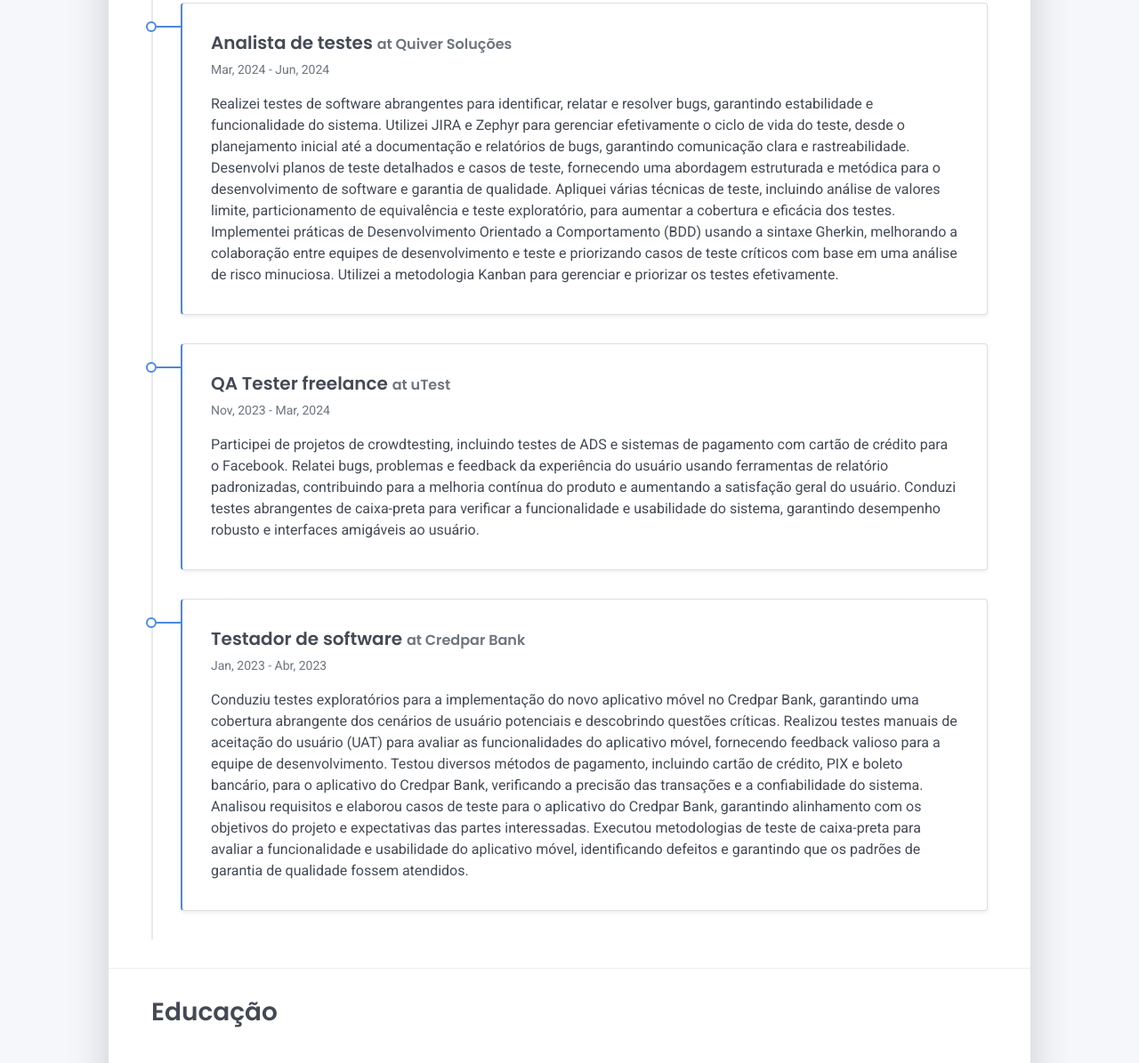
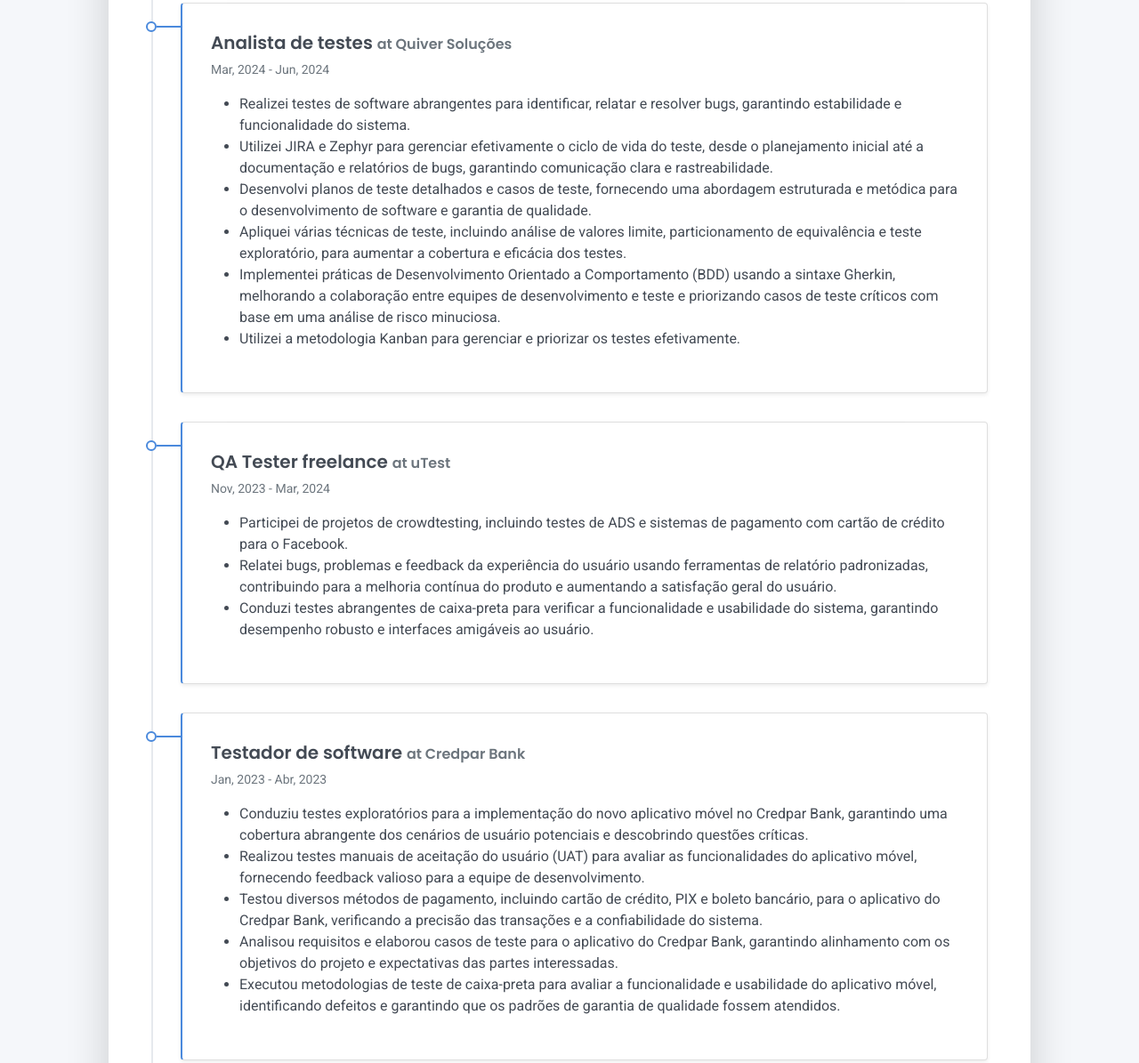
Before and after one commit to gmap888/curriculo, a plain HTML site: page index.html in a window 1280 px wide. Shown: the part 1603-2798 px from the top of the page at 89% size. Drawn offline with nearby package versions, Linux system fonts and the light colour scheme; a script that the page names is missing.

Commit message:
Update index.html

```diff
--- a/index.html
+++ b/index.html
@@ -162,32 +162,43 @@
           <div class="h5 mb-1">
             Analista de testes <span class="text-muted h6">at Quiver Soluções</span></div>
           <div class="text-muted text-small mb-2">Mar, 2024 - Jun, 2024</div>
-          <div>Realizei testes de software abrangentes para identificar, relatar e resolver bugs, garantindo estabilidade e funcionalidade do sistema.
-            Utilizei JIRA e Zephyr para gerenciar efetivamente o ciclo de vida do teste, desde o planejamento inicial até a documentação e relatórios de bugs, garantindo comunicação clara e rastreabilidade.
-            Desenvolvi planos de teste detalhados e casos de teste, fornecendo uma abordagem estruturada e metódica para o desenvolvimento de software e garantia de qualidade.
-            Apliquei várias técnicas de teste, incluindo análise de valores limite, particionamento de equivalência e teste exploratório, para aumentar a cobertura e eficácia dos testes.
-            Implementei práticas de Desenvolvimento Orientado a Comportamento (BDD) usando a sintaxe Gherkin, melhorando a colaboração entre equipes de desenvolvimento e teste e priorizando casos de teste críticos com base em uma análise de risco minuciosa.
-            Utilizei a metodologia Kanban para gerenciar e priorizar os testes efetivamente.</div>
+          <div>
+            <ul>
+            <li>Realizei testes de software abrangentes para identificar, relatar e resolver bugs, garantindo estabilidade e funcionalidade do sistema.</li>
+            <li>Utilizei JIRA e Zephyr para gerenciar efetivamente o ciclo de vida do teste, desde o planejamento inicial até a documentação e relatórios de bugs, garantindo comunicação clara e rastreabilidade.</li>
+            <li>Desenvolvi planos de teste detalhados e casos de teste, fornecendo uma abordagem estruturada e metódica para o desenvolvimento de software e garantia de qualidade.</li>
+            <li>Apliquei várias técnicas de teste, incluindo análise de valores limite, particionamento de equivalência e teste exploratório, para aumentar a cobertura e eficácia dos testes.</li>
+            <li>Implementei práticas de Desenvolvimento Orientado a Comportamento (BDD) usando a sintaxe Gherkin, melhorando a colaboração entre equipes de desenvolvimento e teste e priorizando casos de teste críticos com base em uma análise de risco minuciosa.</li>
+            <li>Utilizei a metodologia Kanban para gerenciar e priorizar os testes efetivamente.
+          </ul>
+          </div>
         </div>
       </div>
       <div class="timeline-card timeline-card-primary card shadow-sm">
         <div class="card-body">
           <div class="h5 mb-1">QA Tester freelance <span class="text-muted h6">at uTest</span></div>
           <div class="text-muted text-small mb-2">Nov, 2023 - Mar, 2024</div>
-          <div>Participei de projetos de crowdtesting, incluindo testes de ADS e sistemas de pagamento com cartão de crédito para o Facebook.
-            Relatei bugs, problemas e feedback da experiência do usuário usando ferramentas de relatório padronizadas, contribuindo para a melhoria contínua do produto e aumentando a satisfação geral do usuário.
-            Conduzi testes abrangentes de caixa-preta para verificar a funcionalidade e usabilidade do sistema, garantindo desempenho robusto e interfaces amigáveis ao usuário.</div>
+          <div>
+            <ul>
+            <li>Participei de projetos de crowdtesting, incluindo testes de ADS e sistemas de pagamento com cartão de crédito para o Facebook. </li>
+            <li>Relatei bugs, problemas e feedback da experiência do usuário usando ferramentas de relatório padronizadas, contribuindo para a melhoria contínua do produto e aumentando a satisfação geral do usuário. </li>
+            <li>Conduzi testes abrangentes de caixa-preta para verificar a funcionalidade e usabilidade do sistema, garantindo desempenho robusto e interfaces amigáveis ao usuário. </li>
+         </ul>
+          </div>
         </div>
       </div>
       <div class="timeline-card timeline-card-primary card shadow-sm">
         <div class="card-body">
           <div class="h5 mb-1">Testador de software <span class="text-muted h6">at Credpar Bank</span></div>
           <div class="text-muted text-small mb-2">Jan, 2023 - Abr, 2023</div>
-          <div>Conduziu testes exploratórios para a implementação do novo aplicativo móvel no Credpar Bank, garantindo uma cobertura abrangente dos cenários de usuário potenciais e descobrindo questões críticas.
-            Realizou testes manuais de aceitação do usuário (UAT) para avaliar as funcionalidades do aplicativo móvel, fornecendo feedback valioso para a equipe de desenvolvimento.
-            Testou diversos métodos de pagamento, incluindo cartão de crédito, PIX e boleto bancário, para o aplicativo do Credpar Bank, verificando a precisão das transações e a confiabilidade do sistema.
-            Analisou requisitos e elaborou casos de teste para o aplicativo do Credpar Bank, garantindo alinhamento com os objetivos do projeto e expectativas das partes interessadas.
-            Executou metodologias de teste de caixa-preta para avaliar a funcionalidade e usabilidade do aplicativo móvel, identificando defeitos e garantindo que os padrões de garantia de qualidade fossem atendidos.</div>
+          <div>
+            <ul>
+            <li>Conduziu testes exploratórios para a implementação do novo aplicativo móvel no Credpar Bank, garantindo uma cobertura abrangente dos cenários de usuário potenciais e descobrindo questões críticas.
+            <li>Realizou testes manuais de aceitação do usuário (UAT) para avaliar as funcionalidades do aplicativo móvel, fornecendo feedback valioso para a equipe de desenvolvimento.
+            <li>Testou diversos métodos de pagamento, incluindo cartão de crédito, PIX e boleto bancário, para o aplicativo do Credpar Bank, verificando a precisão das transações e a confiabilidade do sistema.
+            <li>Analisou requisitos e elaborou casos de teste para o aplicativo do Credpar Bank, garantindo alinhamento com os objetivos do projeto e expectativas das partes interessadas.
+            <li>Executou metodologias de teste de caixa-preta para avaliar a funcionalidade e usabilidade do aplicativo móvel, identificando defeitos e garantindo que os padrões de garantia de qualidade fossem atendidos.</div>
+        </ul>
         </div>
       </div>
     </div>
```
